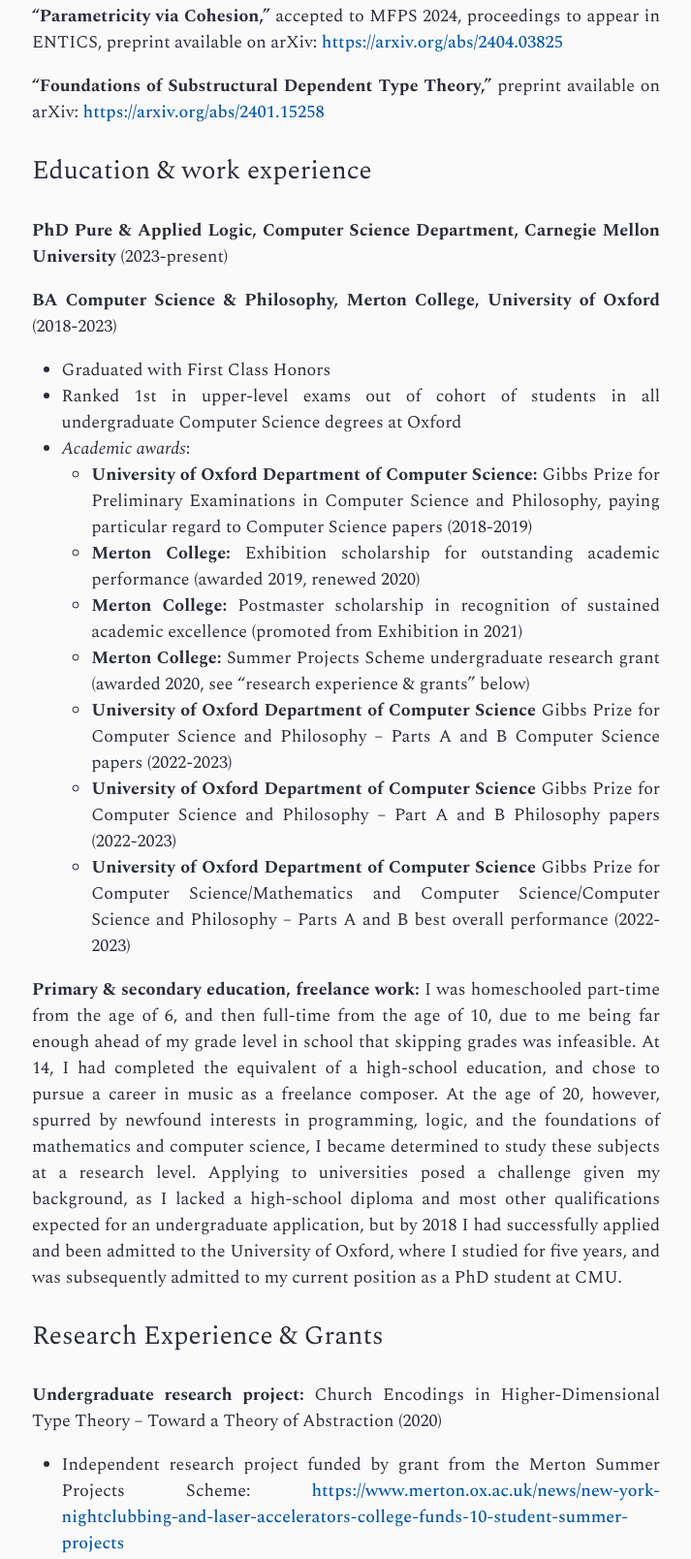
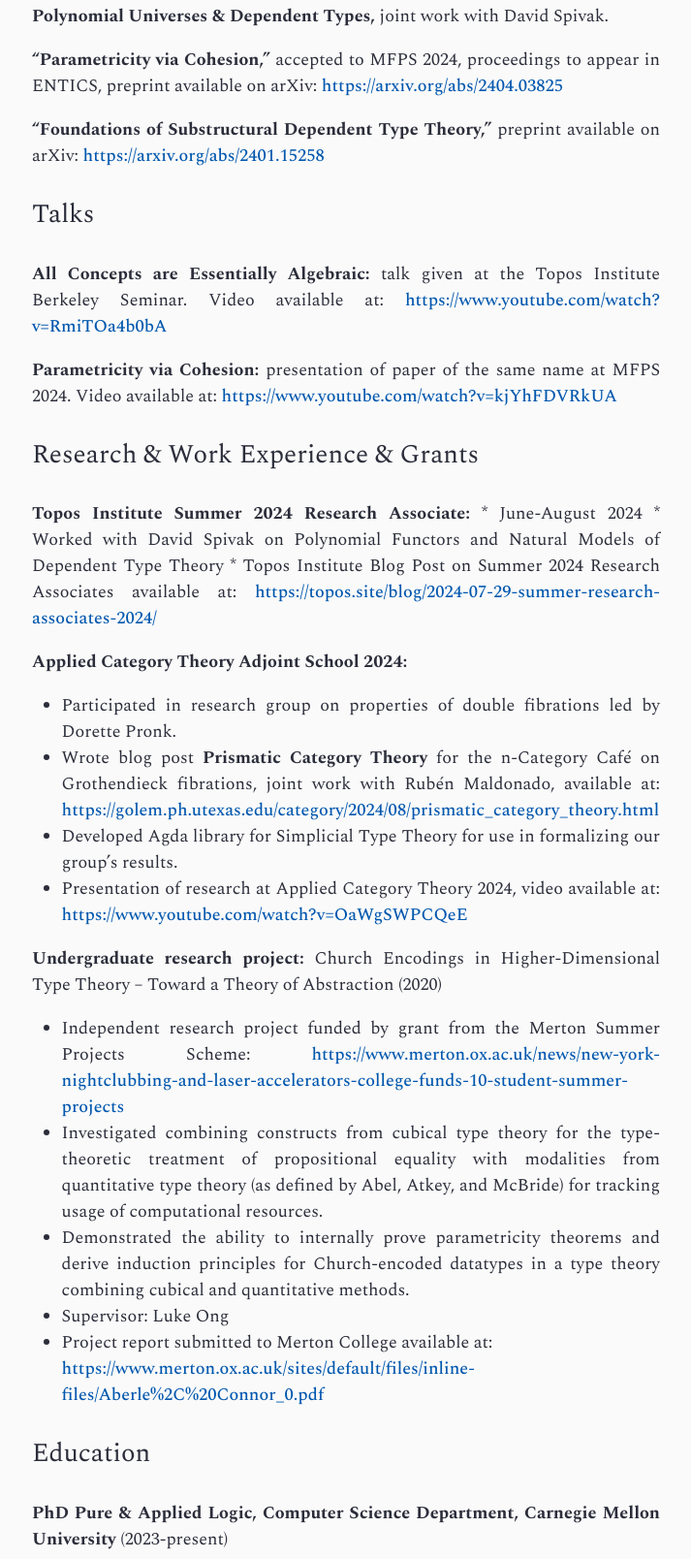
Before and after one commit to cbaberle/cbaberle.github.io, a plain HTML site: page cv.html in a window 1280 px wide. Shown: the part 525-2133 px from the top of the page at 97% size, without its empty margins (283-996 px from the left). Drawn offline with nearby package versions, Linux system fonts and the light colour scheme; a web font is replaced by a local one.

Commit message:
updated CV

```diff
--- a/cv.html
+++ b/cv.html
@@ -39,7 +39,7 @@
 <div id="mainbody">
 <h1 id="curriculum-vitae">Curriculum Vitae</h1>
 <h4 style="text-align:center">
-Last updated: January 2024
+Last updated: September 2024
 </h4>
 <h3 id="research-interests">Research Interests</h3>
 <p>Category Theory | Type Theory | Constructive Logic &amp; Mathematics
@@ -47,13 +47,61 @@ Last updated: January 2024
 Category Theory | Programming Language Theory | Automated Reasoning
 &amp; Formal Verification</p>
 <h3 id="publications">Publications</h3>
+<p><strong>Polynomial Universes &amp; Dependent Types,</strong> joint
+work with David Spivak.</p>
 <p><strong>“Parametricity via Cohesion,”</strong> accepted to MFPS 2024,
 proceedings to appear in ENTICS, preprint available on arXiv: <a
 href="https://arxiv.org/abs/2404.03825">https://arxiv.org/abs/2404.03825</a></p>
 <p><strong>“Foundations of Substructural Dependent Type
 Theory,”</strong> preprint available on arXiv: <a
 href="https://arxiv.org/abs/2401.15258">https://arxiv.org/abs/2401.15258</a></p>
-<h3 id="education-work-experience">Education &amp; work experience</h3>
+<h3 id="talks">Talks</h3>
+<p><strong>All Concepts are Essentially Algebraic:</strong> talk given
+at the Topos Institute Berkeley Seminar. Video available at: <a
+href="https://www.youtube.com/watch?v=RmiTOa4b0bA">https://www.youtube.com/watch?v=RmiTOa4b0bA</a></p>
+<p><strong>Parametricity via Cohesion:</strong> presentation of paper of
+the same name at MFPS 2024. Video available at: <a
+href="https://www.youtube.com/watch?v=kjYhFDVRkUA">https://www.youtube.com/watch?v=kjYhFDVRkUA</a></p>
+<h3 id="research-work-experience-grants">Research &amp; Work Experience
+&amp; Grants</h3>
+<p><strong>Topos Institute Summer 2024 Research Associate:</strong> *
+June-August 2024 * Worked with David Spivak on Polynomial Functors and
+Natural Models of Dependent Type Theory * Topos Institute Blog Post on
+Summer 2024 Research Associates available at: <a
+href="https://topos.site/blog/2024-07-29-summer-research-associates-2024/">https://topos.site/blog/2024-07-29-summer-research-associates-2024/</a></p>
+<p><strong>Applied Category Theory Adjoint School 2024:</strong></p>
+<ul>
+<li>Participated in research group on properties of double fibrations
+led by Dorette Pronk.</li>
+<li>Wrote blog post <strong>Prismatic Category Theory</strong> for the
+n-Category Café on Grothendieck fibrations, joint work with Rubén
+Maldonado, available at: <a
+href="https://golem.ph.utexas.edu/category/2024/08/prismatic_category_theory.html">https://golem.ph.utexas.edu/category/2024/08/prismatic_category_theory.html</a></li>
+<li>Developed Agda library for Simplicial Type Theory for use in
+formalizing our group’s results.</li>
+<li>Presentation of research at Applied Category Theory 2024, video
+available at: <a
+href="https://www.youtube.com/watch?v=OaWgSWPCQeE">https://www.youtube.com/watch?v=OaWgSWPCQeE</a></li>
+</ul>
+<p><strong>Undergraduate research project:</strong> Church Encodings in
+Higher-Dimensional Type Theory – Toward a Theory of Abstraction
+(2020)</p>
+<ul>
+<li>Independent research project funded by grant from the Merton Summer
+Projects Scheme: <a
+href="https://www.merton.ox.ac.uk/news/new-york-nightclubbing-and-laser-accelerators-college-funds-10-student-summer-projects">https://www.merton.ox.ac.uk/news/new-york-nightclubbing-and-laser-accelerators-college-funds-10-student-summer-projects</a></li>
+<li>Investigated combining constructs from cubical type theory for the
+type-theoretic treatment of propositional equality with modalities from
+quantitative type theory (as defined by Abel, Atkey, and McBride) for
+tracking usage of computational resources.</li>
+<li>Demonstrated the ability to internally prove parametricity theorems
+and derive induction principles for Church-encoded datatypes in a type
+theory combining cubical and quantitative methods.</li>
+<li>Supervisor: Luke Ong</li>
+<li>Project report submitted to Merton College available at:<br> <a
+href="https://www.merton.ox.ac.uk/sites/default/files/inline-files/Aberle%2C%20Connor_0.pdf">https://www.merton.ox.ac.uk/sites/default/files/inline-files/Aberle%2C%20Connor_0.pdf</a></li>
+</ul>
+<h3 id="education">Education</h3>
 <p><strong>PhD Pure &amp; Applied Logic, Computer Science Department,
 Carnegie Mellon University</strong> (2023-present)</p>
 <p><strong>BA Computer Science &amp; Philosophy, Merton College,
@@ -102,26 +150,6 @@ qualifications expected for an undergraduate application, but by 2018 I
 had successfully applied and been admitted to the University of Oxford,
 where I studied for five years, and was subsequently admitted to my
 current position as a PhD student at CMU.</p>
-<h3 id="research-experience-grants">Research Experience &amp;
-Grants</h3>
-<p><strong>Undergraduate research project:</strong> Church Encodings in
-Higher-Dimensional Type Theory – Toward a Theory of Abstraction
-(2020)</p>
-<ul>
-<li>Independent research project funded by grant from the Merton Summer
-Projects Scheme: <a
-href="https://www.merton.ox.ac.uk/news/new-york-nightclubbing-and-laser-accelerators-college-funds-10-student-summer-projects">https://www.merton.ox.ac.uk/news/new-york-nightclubbing-and-laser-accelerators-college-funds-10-student-summer-projects</a></li>
-<li>Investigated combining constructs from cubical type theory for the
-type-theoretic treatment of propositional equality with modalities from
-quantitative type theory (as defined by Abel, Atkey, and McBride) for
-tracking usage of computational resources.</li>
-<li>Demonstrated the ability to internally prove parametricity theorems
-and derive induction principles for Church-encoded datatypes in a type
-theory combining cubical and quantitative methods.</li>
-<li>Supervisor: Luke Ong</li>
-<li>Project report submitted to Merton College available at:<br> <a
-href="https://www.merton.ox.ac.uk/sites/default/files/inline-files/Aberle%2C%20Connor_0.pdf">https://www.merton.ox.ac.uk/sites/default/files/inline-files/Aberle%2C%20Connor_0.pdf</a></li>
-</ul>
 <hr />
 <h3 id="skills-interests">Skills &amp; Interests</h3>
 <p><strong>Programming/IT:</strong> I am proficient at programming in
```
Also changed, not shown: 1 other file.
